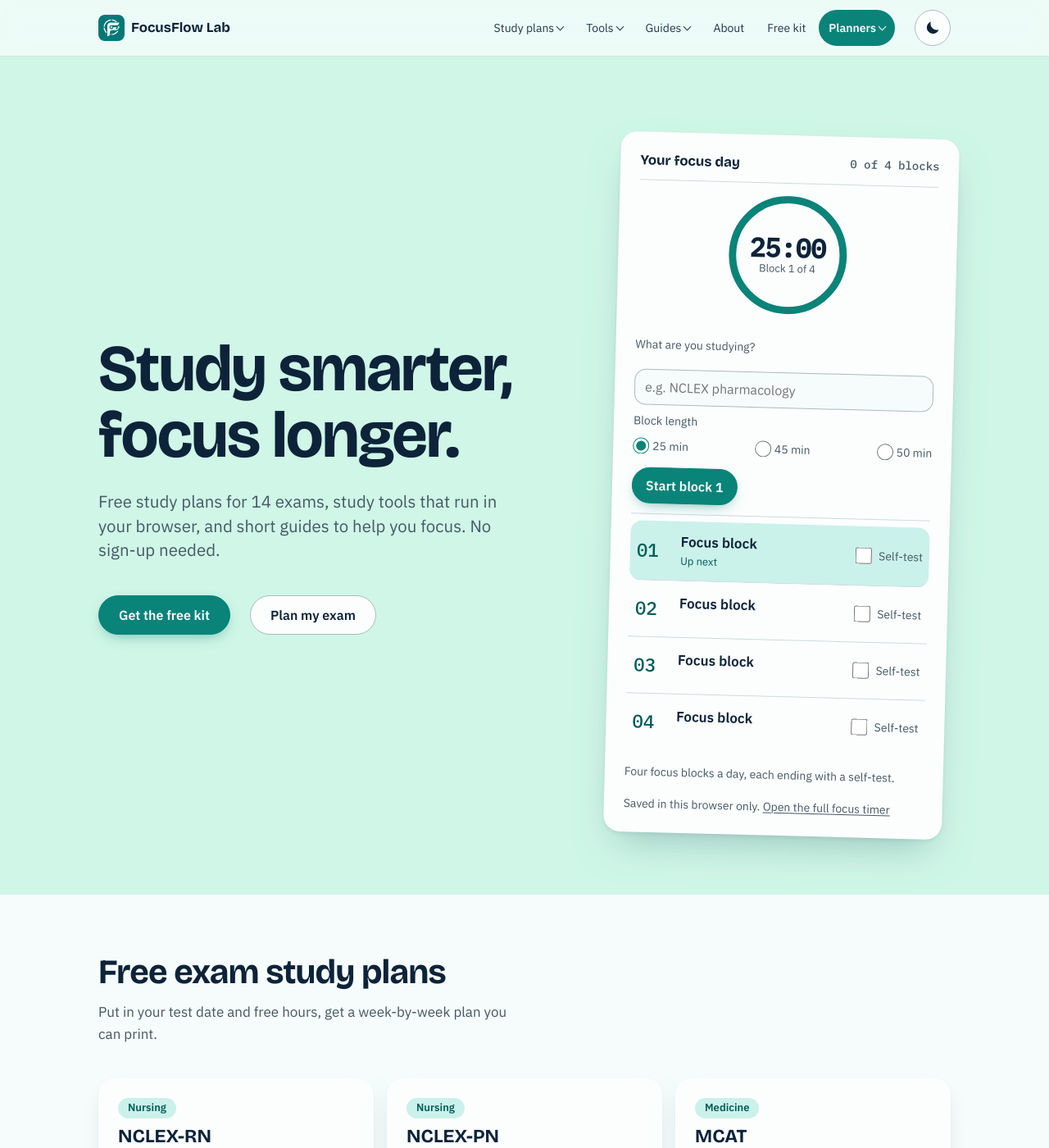
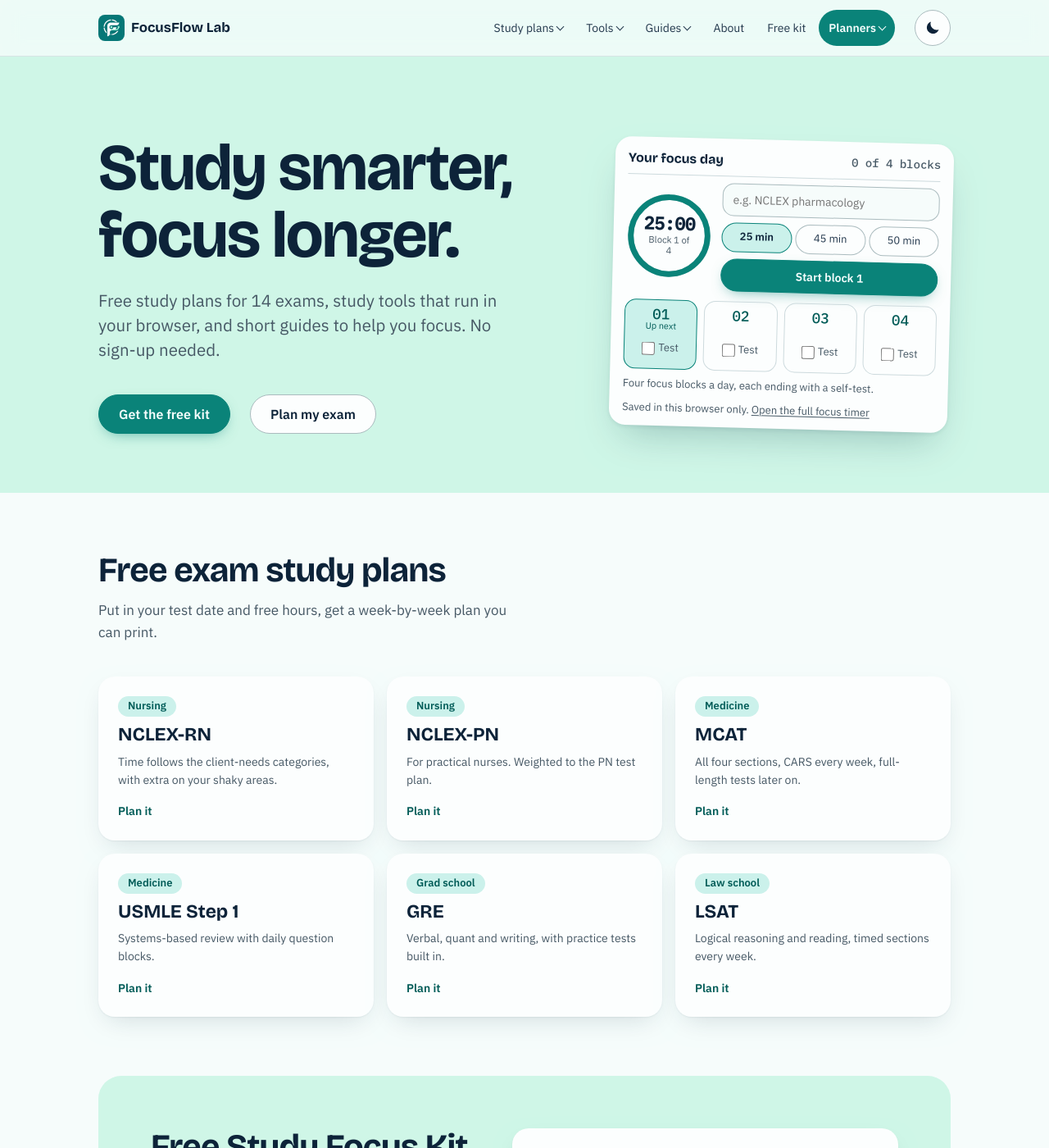
Before and after one commit to focusflowlab/focusflowlab.github.io, a Jekyll site: the page index.html, which Jekyll copies as it is, in a window 1280 px wide and 1400 px high. Shown: the whole window at 82% size. Built offline with Jekyll 4.4.1, drawn with Linux system fonts in a browser that asks for light colours.

Commit message:
Home focus day: compact layout that fits the hero, shorter tiles
Co-Authored-By: Claude Sonnet 5.5 <noreply@anthropic.com>

```diff
--- a/assets/site.css
+++ b/assets/site.css
@@ -822,43 +822,46 @@ html { scroll-behavior: smooth; }
   .site-head .masthead .theme-toggle { margin-left: var(--space-xs); }
 }
 
-/* Home: interactive focus day */
-.focus-day .sheet-title { margin-bottom: var(--space-sm); }
-.fd-top { display: grid; grid-template-columns: 150px minmax(0, 1fr); gap: var(--space-md); align-items: center; padding-bottom: var(--space-sm); border-bottom: 1px solid var(--color-rule); margin-bottom: var(--space-xs); }
-.fd-ring { position: relative; width: 150px; height: 150px; }
+/* Home: interactive focus day (compact: fits the hero without extra scrolling) */
+.focus-day { container-type: inline-size; padding: var(--space-md) var(--space-md) var(--space-sm); }
+.focus-day .sheet-title { margin-bottom: var(--space-xs); padding-bottom: var(--space-xs); font-size: 1rem; }
+.fd-top { display: grid; grid-template-columns: 104px minmax(0, 1fr); gap: var(--space-sm); align-items: center; }
+.fd-ring { position: relative; width: 104px; height: 104px; }
 .fd-ring svg { width: 100%; height: 100%; }
-.fd-track { fill: none; stroke: var(--color-rule); stroke-width: 7; }
-.fd-arc { fill: none; stroke: var(--color-accent); stroke-width: 7; stroke-linecap: round; transition: stroke-dashoffset .3s linear; }
+.fd-track { fill: none; stroke: var(--color-rule); stroke-width: 8; }
+.fd-arc { fill: none; stroke: var(--color-accent); stroke-width: 8; stroke-linecap: round; transition: stroke-dashoffset .3s linear; }
 .fd-read { position: absolute; inset: 0; display: flex; flex-direction: column; align-items: center; justify-content: center; text-align: center; gap: 2px; }
-.fd-time { font: 600 2rem/1 var(--font-mono); letter-spacing: -0.02em; }
-.fd-state { font-size: var(--text-xs); color: var(--color-muted); max-width: 9ch; line-height: 1.2; }
+.fd-time { font: 600 1.35rem/1 var(--font-mono); letter-spacing: -0.02em; }
+.fd-state { font-size: 0.7rem; color: var(--color-muted); max-width: 8ch; line-height: 1.15; }
 .fd-controls { display: grid; gap: var(--space-xs); min-width: 0; }
-.fd-controls > label { font-size: var(--text-sm); color: var(--color-muted); }
-.fd-controls input[type="text"] { width: 100%; min-height: 44px; padding: 0 var(--space-sm); border: 1px solid var(--color-rule-strong); border-radius: var(--radius-control); background: var(--color-paper); color: var(--color-ink); }
-.fd-len { border: 0; margin: 0; padding: 0; display: flex; flex-wrap: wrap; gap: var(--space-2xs) var(--space-sm); min-width: 0; }
-.fd-len legend { font-size: var(--text-sm); color: var(--color-muted); padding: 0; margin-bottom: var(--space-3xs); }
-.fd-len label { display: inline-flex; align-items: center; gap: var(--space-2xs); min-height: 36px; font-size: var(--text-sm); cursor: pointer; }
-.fd-len input { accent-color: var(--color-accent); margin: 0; }
-.fd-btns { display: flex; gap: var(--space-xs); flex-wrap: wrap; }
-.fd-btns .btn { min-height: 44px; padding-inline: var(--space-md); }
-.focus-day li { grid-template-columns: 2.6rem minmax(0, 1fr) auto; }
-.fd-name { display: flex; flex-direction: column; min-width: 0; }
-.fd-name strong { overflow-wrap: anywhere; }
-.fd-tag { font-style: normal; font-size: var(--text-xs); color: var(--color-accent-ink); min-height: 1em; }
-.focus-day li { padding-inline: var(--space-xs); }
-.focus-day li.is-now { background: var(--color-accent-wash); border-radius: var(--radius-control); }
+.fd-controls > label { position: absolute; width: 1px; height: 1px; overflow: hidden; clip: rect(0 0 0 0); white-space: nowrap; }
+.fd-controls input[type="text"] { width: 100%; min-height: 40px; padding: 0 var(--space-sm); border: 1px solid var(--color-rule-strong); border-radius: var(--radius-control); background: var(--color-paper); color: var(--color-ink); font-size: var(--text-sm); }
+.fd-len { border: 0; margin: 0; padding: 0; display: flex; gap: var(--space-2xs); min-width: 0; }
+.fd-len legend { position: absolute; width: 1px; height: 1px; overflow: hidden; clip: rect(0 0 0 0); }
+.fd-len label { position: relative; flex: 1; display: inline-flex; align-items: center; justify-content: center; min-height: 36px; padding: 0 var(--space-2xs); border: 1px solid var(--color-rule-strong); border-radius: var(--radius-pill); font-size: var(--text-xs); color: var(--color-ink-2); cursor: pointer; white-space: nowrap; }
+.fd-len input { position: absolute; opacity: 0; width: 100%; height: 100%; inset: 0; margin: 0; cursor: pointer; }
+.fd-len label:has(input:checked) { background: var(--color-accent-wash); border-color: var(--color-accent); color: var(--color-ink); font-weight: 600; }
+.fd-len label:has(input:focus-visible) { outline: 2px solid var(--color-focus); outline-offset: 2px; }
+.fd-len label:has(input:disabled) { opacity: .6; cursor: default; }
+.fd-btns { display: flex; gap: var(--space-xs); }
+.fd-btns .btn { min-height: 40px; padding-inline: var(--space-md); font-size: var(--text-sm); flex: 1; }
+.focus-day ol { display: grid; grid-template-columns: repeat(4, minmax(0, 1fr)); gap: var(--space-xs); margin-top: var(--space-sm); }
+.focus-day li { display: flex; flex-direction: column; align-items: center; gap: 0; padding: var(--space-xs) var(--space-2xs); border: 1px solid var(--color-rule); border-bottom: 1px solid var(--color-rule); border-radius: var(--radius-control); text-align: center; }
+.focus-day li:last-child { border-bottom: 1px solid var(--color-rule); }
+.focus-day li .n { font-size: 1.1rem; }
+.fd-name strong { position: absolute; width: 1px; height: 1px; overflow: hidden; clip: rect(0 0 0 0); white-space: nowrap; }
+.fd-tag { font-style: normal; font-size: 0.68rem; line-height: 1.15; color: var(--color-accent-ink); min-height: 1.6em; display: block; text-align: center; }
+.focus-day li label { min-height: 32px; font-size: var(--text-xs); gap: var(--space-2xs); }
+.focus-day li input { width: 16px; height: 16px; }
+.focus-day li.is-now { background: var(--color-accent-wash); border-color: var(--color-accent); }
 .focus-day li.is-done .n { color: var(--color-muted); }
+.focus-day li:has(input:checked) { opacity: .75; }
+.focus-day .foot { margin-top: var(--space-xs); font-size: var(--text-xs); }
 .fd-streak { font-weight: 600; color: var(--color-accent-ink); }
-.fd-save { margin-top: var(--space-3xs); }
+.fd-save { margin-top: 0; }
 .fd-save a { color: inherit; }
 .focus-day.is-running .fd-arc { filter: drop-shadow(0 0 4px color-mix(in oklab, var(--color-accent) 60%, transparent)); }
 .focus-day.just-done .fd-ring { animation: fd-pop .9s ease-out 2; }
 @keyframes fd-pop { 0% { transform: scale(1); } 40% { transform: scale(1.06); } 100% { transform: scale(1); } }
-@media (max-width: 480px) { .fd-top { grid-template-columns: minmax(0, 1fr); justify-items: center; } .fd-controls { width: 100%; } }
+@container (max-width: 300px) { .fd-top { grid-template-columns: minmax(0, 1fr); justify-items: center; } .fd-controls { width: 100%; } }
 @media (prefers-reduced-motion: reduce) { .fd-arc { transition: none; } .focus-day.just-done .fd-ring { animation: none; } }
-.focus-day { container-type: inline-size; }
-@container (max-width: 400px) {
-  .fd-top { grid-template-columns: minmax(0, 1fr); justify-items: center; }
-  .fd-controls { width: 100%; }
-  .fd-len { justify-content: space-between; }
-}
--- a/index.html
+++ b/index.html
@@ -388,10 +388,10 @@
           </div>
         </div>
         <ol id="fd-list">
-          <li><span class="n">01</span><span class="fd-name"><strong>Focus block</strong><em class="fd-tag"></em></span><label><input type="checkbox"> Self-test</label></li>
-          <li><span class="n">02</span><span class="fd-name"><strong>Focus block</strong><em class="fd-tag"></em></span><label><input type="checkbox"> Self-test</label></li>
-          <li><span class="n">03</span><span class="fd-name"><strong>Focus block</strong><em class="fd-tag"></em></span><label><input type="checkbox"> Self-test</label></li>
-          <li><span class="n">04</span><span class="fd-name"><strong>Focus block</strong><em class="fd-tag"></em></span><label><input type="checkbox"> Self-test</label></li>
+          <li><span class="n">01</span><span class="fd-name"><strong>Focus block</strong><em class="fd-tag"></em></span><label><input type="checkbox" aria-label="Self-test done"> Test</label></li>
+          <li><span class="n">02</span><span class="fd-name"><strong>Focus block</strong><em class="fd-tag"></em></span><label><input type="checkbox" aria-label="Self-test done"> Test</label></li>
+          <li><span class="n">03</span><span class="fd-name"><strong>Focus block</strong><em class="fd-tag"></em></span><label><input type="checkbox" aria-label="Self-test done"> Test</label></li>
+          <li><span class="n">04</span><span class="fd-name"><strong>Focus block</strong><em class="fd-tag"></em></span><label><input type="checkbox" aria-label="Self-test done"> Test</label></li>
         </ol>
         <p class="foot">Four focus blocks a day, each ending with a self-test. <span id="fd-streak" class="fd-streak"></span></p>
         <p class="foot fd-save">Saved in this browser only. <a href="/tools/focus-timer/">Open the full focus timer</a></p>
```
